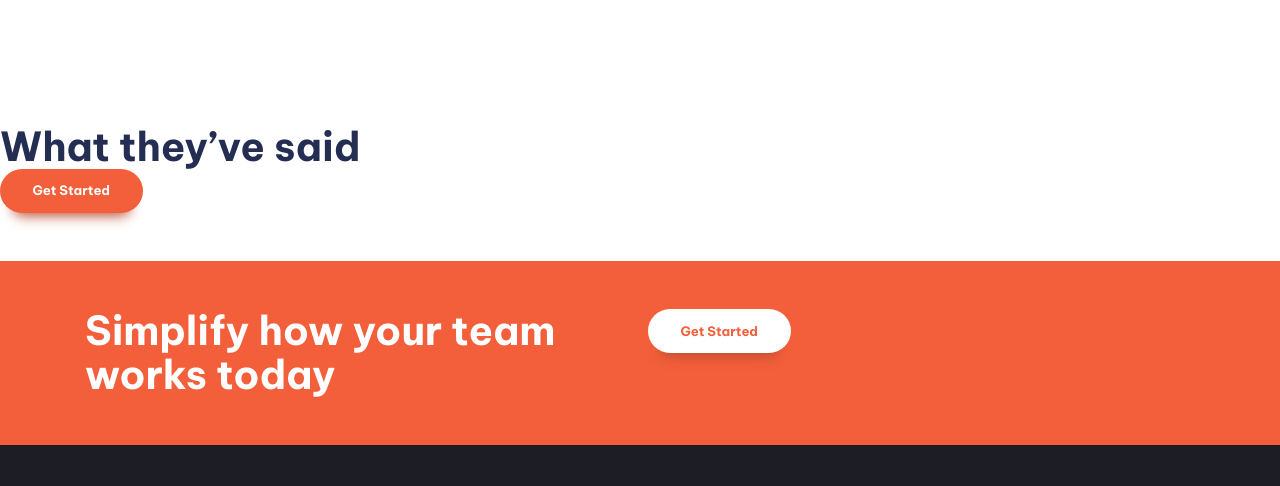
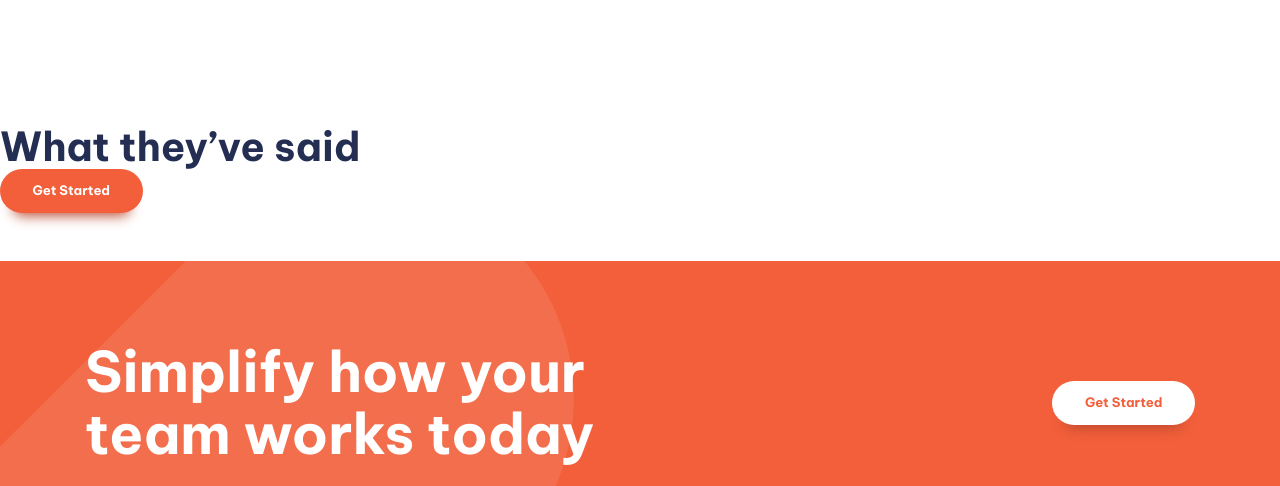
Before and after one commit to Aman11b/manage-landingPage, a website built with Vite: page index.html in a window 1280 px wide. Shown: the part 1390-1876 px from the top of the page. Built offline with nearby package versions, Linux system fonts and the light colour scheme.

Commit message:
added design to cta

```diff
--- a/index.html
+++ b/index.html
@@ -102,13 +102,13 @@
           <button class="button"> Get Started</button>
         </section>
 
-        <section class="cta | bg-accent-400 text-neutral-100 padding-block-700">
+        <section class="cta | bg-accent-400 text-neutral-100 padding-block-900">
           <div class="container">
-            <div class="even-columns">
+            <div class="even-columns vertical-align-center">
               <div>
-                <p class="fs-secondary-heading fw-bold">Simplify how your team works today</p>
+                <p class="fs-primary-heading fw-bold">Simplify how your team works today</p>
               </div>
-              <div>
+              <div class="justify-self-end-md">
                 <button class="button" data-type="inverted">Get Started </button>
               </div>
             </div>
--- a/src/style.css
+++ b/src/style.css
@@ -307,7 +307,35 @@ p[data-width='wide']{
   display: none;
 }
 
+/* cta */
+.cta{
+  position: relative;
+  isolation: isolate;
+  /* creates new stacking context */
+  text-align: center;
 
+}
+
+@media(min-width:50em){
+  .cta{
+    text-align: left;
+  }
+}
+.cta::before{
+  content: '';
+  position: absolute;
+  inset: 0;
+  background-image: url(
+    '../public/images/bg-tablet-pattern.svg'
+  ),
+  url(
+    '../public/images/bg-tablet-pattern.svg'
+  );
+  background-position:-15rem -5rem, 80rem -42rem;
+  background-repeat: no-repeat;
+  z-index: -1;
+  opacity: .1;
+}
 
 
 /* Utility classes */
@@ -333,6 +361,32 @@ p[data-width='wide']{
   width:min(var(--max-width),100% - (var(--padding)*2));
   margin-inline: auto;
 }
+.even-columns{
+  display: grid;
+  gap: 1rem;
+}
+
+
+@media(min-width:50em){
+  /* this em goes to default browser size not to root */
+  .even-columns{
+    grid-auto-flow: column;
+    grid-auto-columns: 1fr;
+  }
+}
+
+.vertical-align-center{
+  align-items: center;
+}
+
+
+
+@media(min-width:50em){
+  .justify-self-end-md{
+  justify-self: end;
+}
+}
+
 
 :where(.flow :not(:first-child)){
   margin-top:var(--flow-spacer,4em);
@@ -344,18 +398,7 @@ div{
 
 /* :where(.flow>:not(:first-child)){...}
 where has specificity of 0*/
-.even-columns{
-  display: grid;
-  gap: 1rem;
-}
 
-@media(min-width:50em){
-  /* this em goes to default browser size not to root */
-  .even-columns{
-    grid-auto-flow: column;
-    grid-auto-columns: 1fr;
-  }
-}
 
 /* text */
 .text-primary-400{
--- a/style-guide.md
+++ /dev/null
@@ -1,44 +0,0 @@
-# Front-end Style Guide
-
-## Layout
-
-The designs were created to the following widths:
-
-- Mobile: 375px
-- Desktop: 1440px
-
-> 💡 These are just the design sizes. Ensure content is responsive and meets WCAG requirements by testing the full range of screen sizes from 320px to large screens.
-
-## Colors
-
-### Primary
-
-<!-- Bright Red: hsl(12, 88%, 59%)
-Dark Blue: hsl(228, 39%, 23%) -->
-
-### Neutral
-
-Dark Grayish Blue: hsl(227, 12%, 61%)
-
-Very Light Gray: hsl(0, 0%, 98%)
-
-## Typography
-
-### Body Copy
-
-- Font size: 16px
-
-### Font
-
-- Family: [Be Vietnam Pro](https://fonts.google.com/specimen/Be+Vietnam+Pro)
-- Weights: 400, 500, 700
-
-## Icons
-
-For the social icons, you can use the icons provided or a font icon library. Some suggestions for font icon libraries can be found below:
-
-- [Font Awesome](https://fontawesome.com)
-- [IcoMoon](https://icomoon.io)
-- [Ionicons](https://ionicons.com)
-
-> 💎 [Upgrade to Pro](https://www.frontendmentor.io/pro?ref=style-guide) for design file access to see all design details and get hands-on experience using a professional workflow with tools like Figma.
```
Also changed, not shown: README.md.
